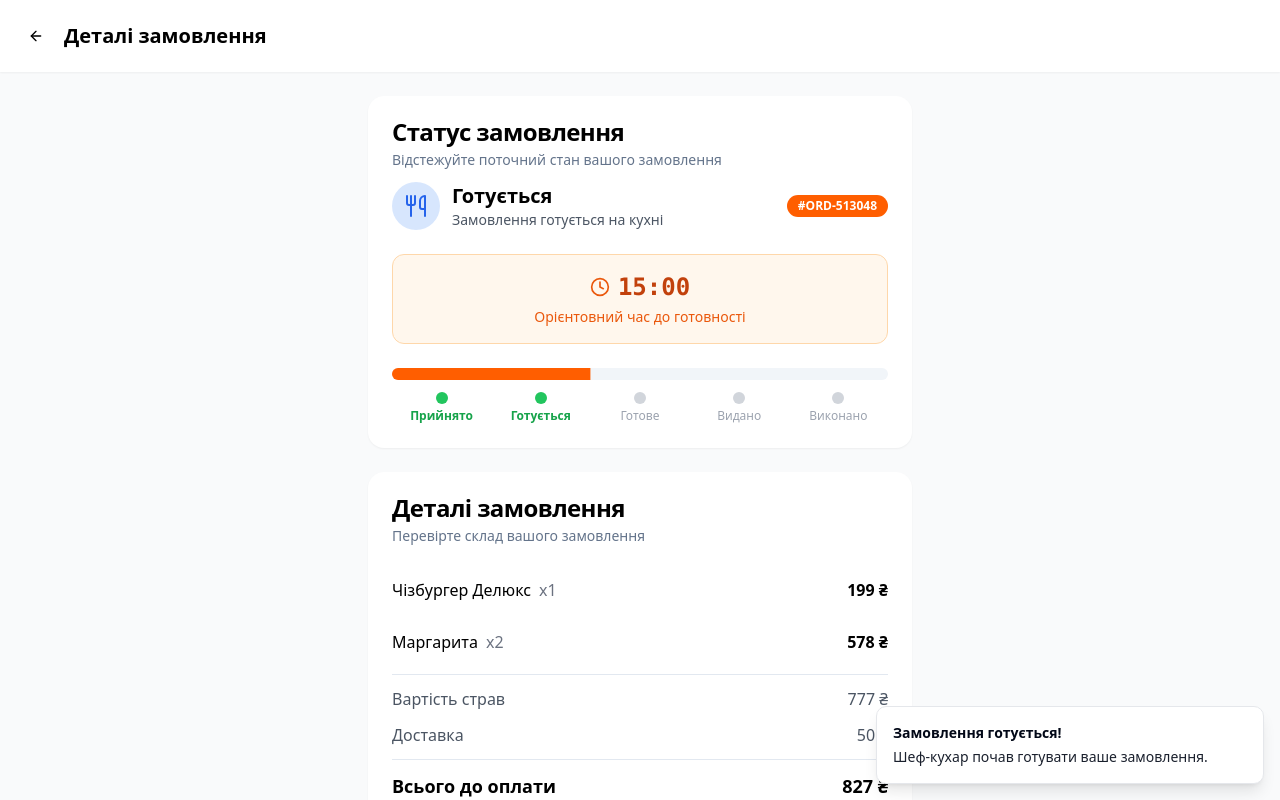
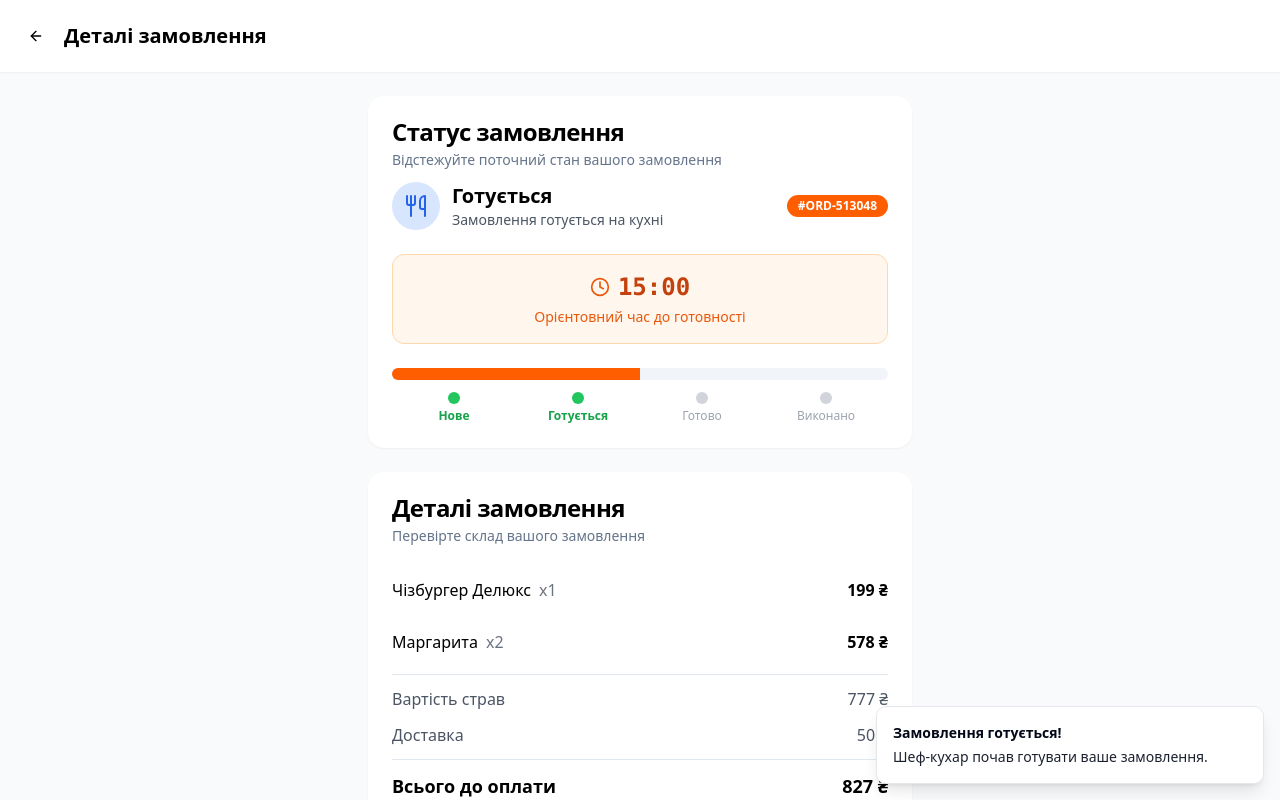
Before and after one commit to vitalijj-user/fastfood-mobile-eats, a React (Vite) app: page /order-details in a window 1280 px wide. Shown: the top 800 px of the page. Built offline with nearby package versions, Linux system fonts and the light colour scheme.

Commit message:
Refactor: Apply 4 order statuses
Update the order status flow to use four states: "pending", "preparing", "ready", and "completed". Update the UI and components to reflect the changes.

```diff
--- a/src/components/OrderStatus.tsx
+++ b/src/components/OrderStatus.tsx
@@ -1,10 +1,10 @@
 
-import { Clock, CheckCircle, Package, Utensils, Truck } from "lucide-react";
+import { Clock, CheckCircle, Package, Utensils } from "lucide-react";
 import { Badge } from "@/components/ui/badge";
 import { Progress } from "@/components/ui/progress";
 import { Alert, AlertTitle, AlertDescription } from "@/components/ui/alert";
 
-type OrderStatus = "pending" | "preparing" | "ready" | "issued" | "completed";
+type OrderStatus = "pending" | "preparing" | "ready" | "completed";
 
 interface OrderStatusProps {
   status: OrderStatus;
@@ -27,7 +27,7 @@ const OrderStatus = ({ status, timeRemaining, orderId }: OrderStatusProps) => {
         return {
           label: "Нове замовлення",
           description: "Очікує на обробку",
-          progress: 10,
+          progress: 25,
           color: "bg-amber-500",
           badgeVariant: "secondary" as const,
           icon: Clock,
@@ -37,7 +37,7 @@ const OrderStatus = ({ status, timeRemaining, orderId }: OrderStatusProps) => {
         return {
           label: "Готується",
           description: "Замовлення готується на кухні",
-          progress: 40,
+          progress: 50,
           color: "bg-blue-500",
           badgeVariant: "default" as const,
           icon: Utensils,
@@ -47,21 +47,11 @@ const OrderStatus = ({ status, timeRemaining, orderId }: OrderStatusProps) => {
         return {
           label: "Готово",
           description: "Замовлення готове до видачі",
-          progress: 70,
+          progress: 75,
           color: "bg-green-500",
           badgeVariant: "default" as const,
           icon: Package,
           iconColor: "text-green-600",
-        };
-      case "issued":
-        return {
-          label: "Видано",
-          description: "Замовлення видано клієнту",
-          progress: 90,
-          color: "bg-purple-500",
-          badgeVariant: "default" as const,
-          icon: Truck,
-          iconColor: "text-purple-600",
         };
       case "completed":
         return {
@@ -135,19 +125,6 @@ const OrderStatus = ({ status, timeRemaining, orderId }: OrderStatusProps) => {
         </Alert>
       )}
 
-      {/* Issued Alert */}
-      {status === "issued" && (
-        <Alert className="bg-purple-50 border-purple-200">
-          <Truck className="h-4 w-4 text-purple-600" />
-          <AlertTitle className="text-purple-700">
-            Замовлення видано!
-          </AlertTitle>
-          <AlertDescription className="text-purple-600">
-            Ваше замовлення було успішно видано
-          </AlertDescription>
-        </Alert>
-      )}
-
       {/* Completed Alert */}
       {status === "completed" && (
         <Alert className="bg-green-50 border-green-200">
@@ -169,22 +146,18 @@ const OrderStatus = ({ status, timeRemaining, orderId }: OrderStatusProps) => {
         />
 
         {/* Status Steps */}
-        <div className="grid grid-cols-5 text-xs">
+        <div className="grid grid-cols-4 text-xs">
           <div className={`text-center ${status !== "pending" ? "text-green-600 font-semibold" : "text-gray-400"}`}>
             <div className={`w-3 h-3 rounded-full mx-auto mb-1 ${status !== "pending" ? "bg-green-500" : "bg-gray-300"}`}></div>
-            Прийнято
+            Нове
           </div>
-          <div className={`text-center ${status === "preparing" || status === "ready" || status === "issued" || status === "completed" ? "text-green-600 font-semibold" : "text-gray-400"}`}>
-            <div className={`w-3 h-3 rounded-full mx-auto mb-1 ${status === "preparing" || status === "ready" || status === "issued" || status === "completed" ? "bg-green-500" : "bg-gray-300"}`}></div>
+          <div className={`text-center ${status === "preparing" || status === "ready" || status === "completed" ? "text-green-600 font-semibold" : "text-gray-400"}`}>
+            <div className={`w-3 h-3 rounded-full mx-auto mb-1 ${status === "preparing" || status === "ready" || status === "completed" ? "bg-green-500" : "bg-gray-300"}`}></div>
             Готується
           </div>
-          <div className={`text-center ${status === "ready" || status === "issued" || status === "completed" ? "text-green-600 font-semibold" : "text-gray-400"}`}>
-            <div className={`w-3 h-3 rounded-full mx-auto mb-1 ${status === "ready" || status === "issued" || status === "completed" ? "bg-green-500" : "bg-gray-300"}`}></div>
-            Готове
-          </div>
-          <div className={`text-center ${status === "issued" || status === "completed" ? "text-green-600 font-semibold" : "text-gray-400"}`}>
-            <div className={`w-3 h-3 rounded-full mx-auto mb-1 ${status === "issued" || status === "completed" ? "bg-green-500" : "bg-gray-300"}`}></div>
-            Видано
+          <div className={`text-center ${status === "ready" || status === "completed" ? "text-green-600 font-semibold" : "text-gray-400"}`}>
+            <div className={`w-3 h-3 rounded-full mx-auto mb-1 ${status === "ready" || status === "completed" ? "bg-green-500" : "bg-gray-300"}`}></div>
+            Готово
           </div>
           <div className={`text-center ${status === "completed" ? "text-green-600 font-semibold" : "text-gray-400"}`}>
             <div className={`w-3 h-3 rounded-full mx-auto mb-1 ${status === "completed" ? "bg-green-500" : "bg-gray-300"}`}></div>
--- a/src/pages/OrderDetails.tsx
+++ b/src/pages/OrderDetails.tsx
@@ -1,4 +1,3 @@
-
 import { useState, useEffect } from "react";
 import { Button } from "@/components/ui/button";
 import {
@@ -17,7 +16,7 @@ import NavigateHeader from "@/components/NavigateHeader";
 import OrderStatus from "@/components/OrderStatus";
 
 // Order status types - renamed to avoid conflict with component
-type OrderStatusType = "pending" | "preparing" | "ready" | "issued" | "completed";
+type OrderStatusType = "pending" | "preparing" | "ready" | "completed";
 
 const OrderDetails = () => {
   const { toast } = useToast();
@@ -68,28 +67,18 @@ const OrderDetails = () => {
       });
     }, 20000);
 
-    // Change from ready to issued after 30 seconds
-    const issuedTimer = setTimeout(() => {
-      setOrderStatus("issued");
-      toast({
-        title: "Замовлення видано!",
-        description: "Ваше замовлення було видано.",
-      });
-    }, 35000);
-
-    // Change from issued to completed after 35 seconds
+    // Change from ready to completed after 30 seconds
     const completedTimer = setTimeout(() => {
       setOrderStatus("completed");
       toast({
         title: "Замовлення завершено!",
         description: "Дякуємо за ваше замовлення!",
       });
-    }, 40000);
+    }, 35000);
 
     return () => {
       clearTimeout(prepareTimer);
       clearTimeout(readyTimer);
-      clearTimeout(issuedTimer);
       clearTimeout(completedTimer);
     };
   }, [toast]);
```
